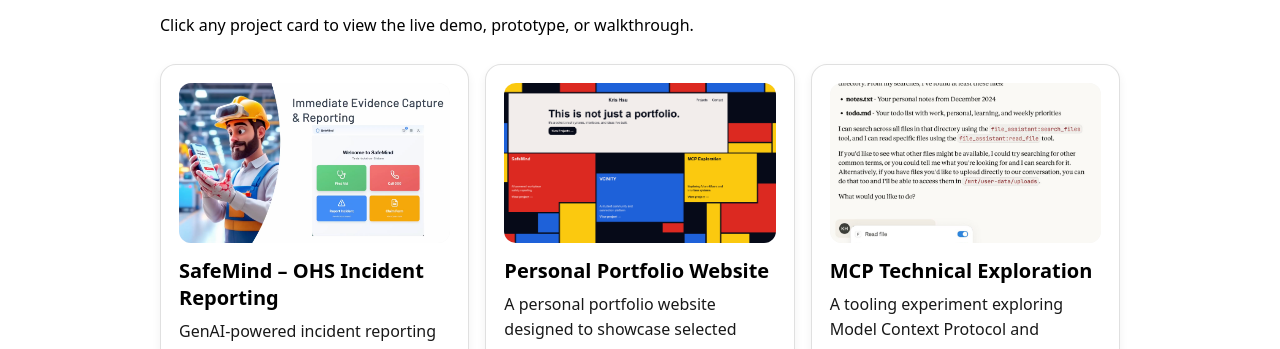
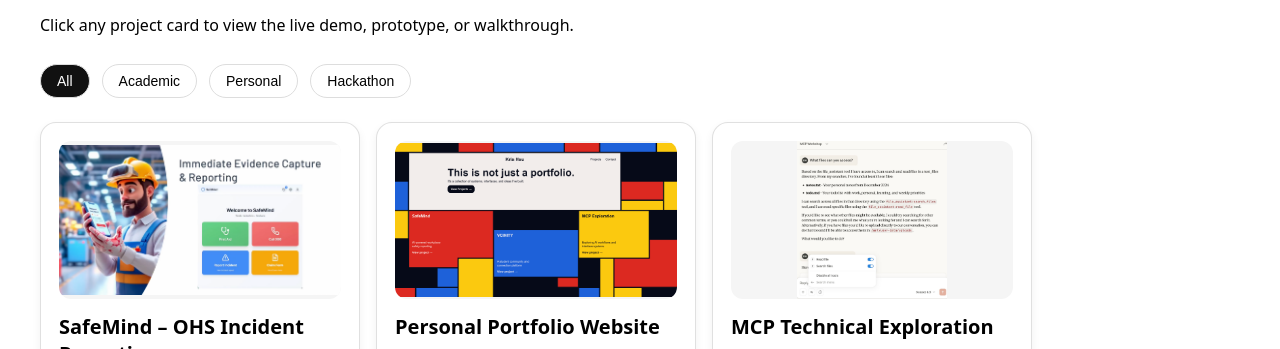
Before and after one commit to ruby23719111/kris-portfolio, a Next.js app: page /projects in a window 1280 px wide. Shown: the part 175-524 px from the top of the page. Built offline with nearby package versions, Linux system fonts and the light colour scheme.

Commit message:
Add project category filters

```diff
--- a/src/app/projects/page.js
+++ b/src/app/projects/page.js
@@ -1,23 +1,62 @@
+"use client";
+
+import { useState } from "react";
 import ProjectCard from "@/components/ProjectCard";
 import { projects } from "@/data/projects";
 
 export default function ProjectsPage() {
+  const [selectedCategory, setSelectedCategory] = useState("All");
+
+  const filteredProjects =
+    selectedCategory === "All"
+      ? projects
+      : projects.filter((p) => p.category === selectedCategory);
+
   return (
-    <main style={{ maxWidth: 960, margin: "0 auto", padding: "56px 20px" }}>
+    <main style={{ maxWidth: 1200, margin: "0 auto", padding: "56px 20px" }}>
       <h1 style={{ fontSize: 36, margin: 0 }}>Projects</h1>
+
       <p style={{ marginTop: 12, lineHeight: 1.7, maxWidth: 720 }}>
         Click any project card to view the live demo, prototype, or walkthrough.
       </p>
 
       <div
         style={{
+          display: "flex",
+          gap: 12,
+          marginTop: 24,
+          flexWrap: "wrap",
+        }}
+      >
+        {["All", "Academic", "Personal", "Hackathon"].map((category) => (
+          <button
+            key={category}
+            onClick={() => setSelectedCategory(category)}
+            style={{
+              padding: "8px 16px",
+              borderRadius: 999,
+              border: "1px solid #ddd",
+              cursor: "pointer",
+              background: selectedCategory === category ? "#111" : "white",
+              color: selectedCategory === category ? "white" : "black",
+              fontSize: 14,
+            }}
+          >
+            {category}
+          </button>
+        ))}
+      </div>
+
+      <div
+        style={{
           display: "grid",
-          gridTemplateColumns: "repeat(auto-fit, minmax(280px, 1fr))",
+          gridTemplateColumns: "repeat(auto-fit, minmax(320px, 320px))",
           gap: 16,
           marginTop: 24,
+          justifyContent: "start",
         }}
       >
-        {projects.map((p) => (
+        {filteredProjects.map((p) => (
           <ProjectCard key={p.slug} project={p} />
         ))}
       </div>
--- a/src/components/ProjectCard.js
+++ b/src/components/ProjectCard.js
@@ -33,7 +33,6 @@ export default function ProjectCard({ project }) {
         display: "flex",
         flexDirection: "column",
         cursor: primaryLink ? "pointer" : "default",
-
         transform: hovered && primaryLink ? "translateY(-6px)" : "translateY(0)",
         boxShadow:
           hovered && primaryLink
@@ -45,10 +44,15 @@ export default function ProjectCard({ project }) {
       {image && (
         <div
           style={{
+            width: "100%",
+            aspectRatio: "16 / 9",
             overflow: "hidden",
             borderRadius: 12,
             marginBottom: 14,
             background: "#f5f5f5",
+            display: "flex",
+            alignItems: "center",
+            justifyContent: "center",
           }}
         >
           <img
@@ -56,8 +60,8 @@ export default function ProjectCard({ project }) {
             alt={`${title} preview`}
             style={{
               width: "100%",
-              height: 160,
-              objectFit: "cover",
+              height: "100%",
+              objectFit: "contain",
               transform: hovered && primaryLink ? "scale(1.03)" : "scale(1)",
               transition: "transform 0.3s ease",
               display: "block",
--- a/src/data/projects.js
+++ b/src/data/projects.js
@@ -1,6 +1,7 @@
 export const projects = [
   {
     slug: "safemind",
+    category: "Hackathon",
     title: "SafeMind – OHS Incident Reporting",
     oneLiner: "GenAI-powered incident reporting prototype that reduces friction in safety reporting.",
     role: "UX + Front-end",
@@ -10,6 +11,7 @@ export const projects = [
   },
   {
     slug: "portfolio",
+    category: "Personal",
     title: "Personal Portfolio Website",
     oneLiner: "A personal portfolio website designed to showcase selected projects, UX work, and ongoing development.",
     role: "UX/UI Design + Front-end Development",
@@ -19,6 +21,7 @@ export const projects = [
   },
   {
     slug: "mcp-exploration",
+    category: "Personal",
     title: "MCP Technical Exploration",
     oneLiner: "A tooling experiment exploring Model Context Protocol and context-driven assistants.",
     role: "Developer / System Design",
@@ -28,6 +31,7 @@ export const projects = [
   },
   {
     slug: "vcinity",
+    category: "Academic",
     title: "VCINITY – Student Community App (UX Prototype)",
     oneLiner: "A clickable UX prototype exploring onboarding and community engagement flows.",
     role: "UX / Interaction Design",
@@ -37,6 +41,7 @@ export const projects = [
   },
   {
     slug: "ThaimeUp — Thai Food Ordering Web App",
+    category: "Academic",
     title: "ThaimeUp — Thai Food Ordering Web App",
     oneLiner: "Full-stack Thai food ordering web app built with Flask + MySQL. Customers browse menu & manage basket; admins manage items, categories, and orders.",
     role: "Full-stack Developer",
```
